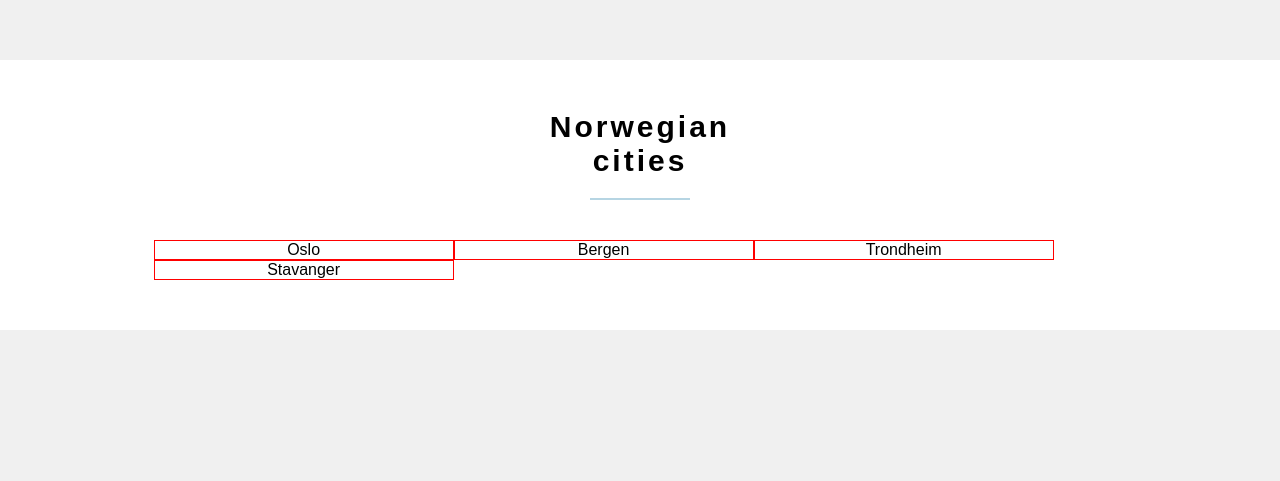
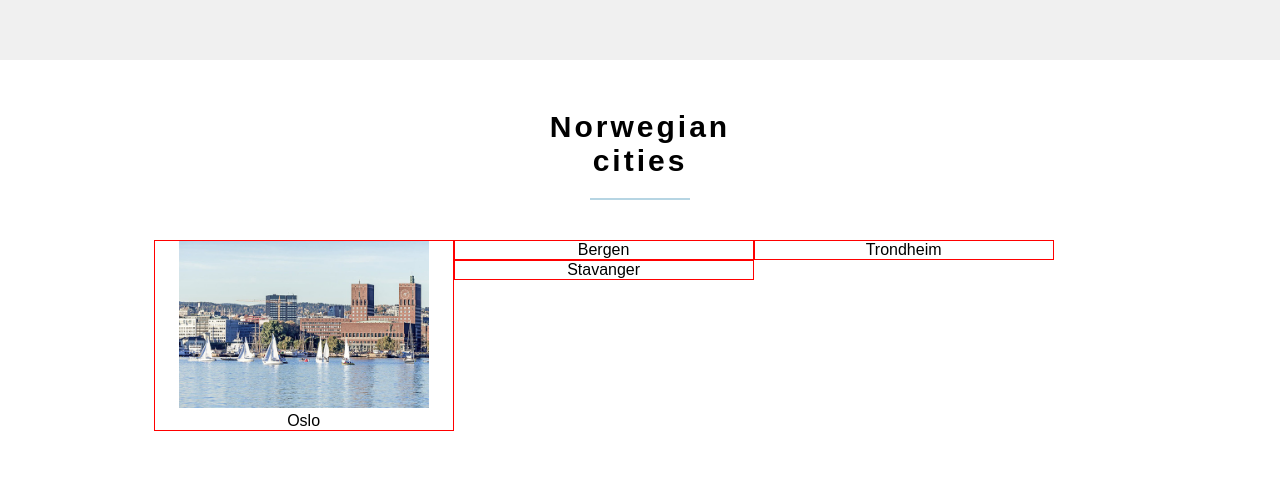
Before and after one commit to CarolineVoo/Perfect-Norway, a plain HTML site: page index.html in a window 1280 px wide. Shown: the part 3391-3872 px from the top of the page. Before the commit the page ends 3721 px from the top, so only its background shows below. Drawn offline with nearby package versions, Linux system fonts and the light colour scheme.

Commit message:
next section

```diff
--- a/index.html
+++ b/index.html
@@ -142,6 +142,7 @@
             <h1>Norwegian cities</h1>
         <div class="towns">
             <div class="town1 boxTown">
+                <img src="Oslo.jpg" alt="">
                 <p>Oslo</p>
             </div>
 
--- a/stylesheet.css
+++ b/stylesheet.css
@@ -301,6 +301,10 @@ h1::after {
     text-align: center;
 }
 
+.boxTown img{
+    width: 250px;
+}
+
 
 
 
```
Also changed, not shown: Bergen.jpg (added), Oslo.jpg (added), Stavanger.jpg (added), Trodheim.jpg (added).
